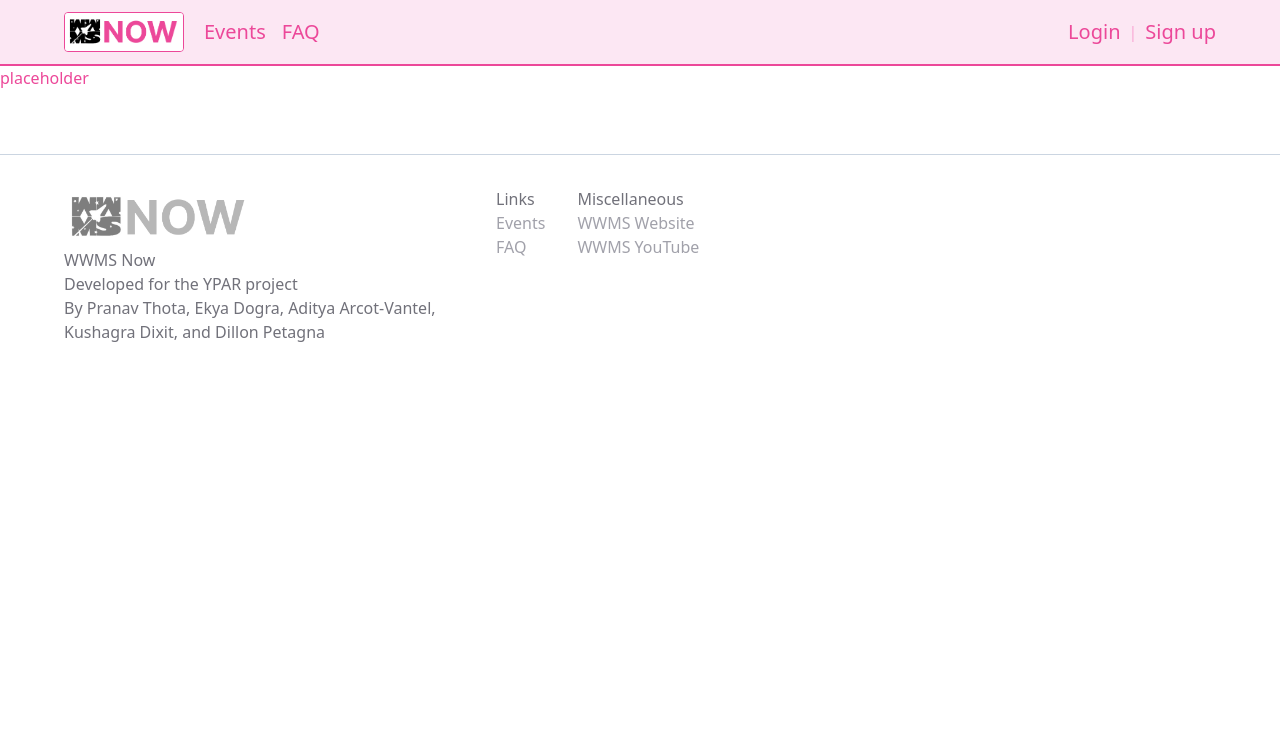
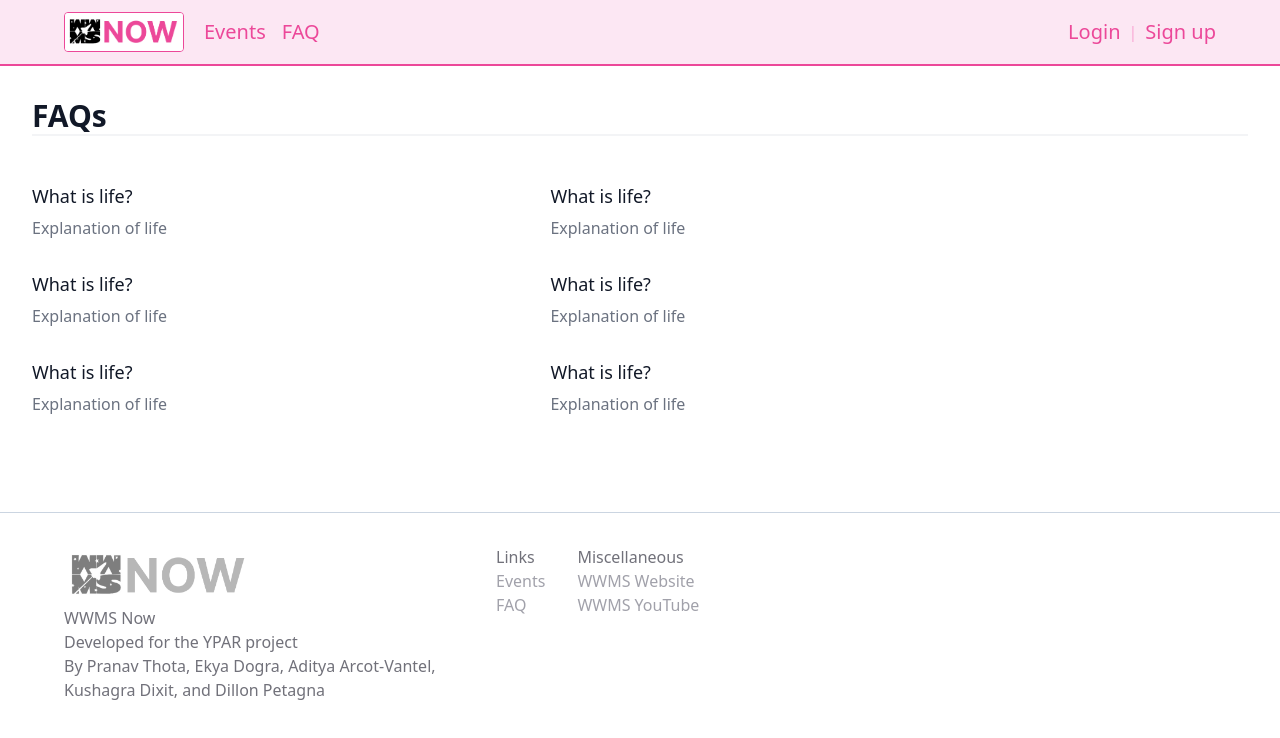
Before and after one commit to Aurore-Studios/ypar, a Next.js app: page /faq in a window 1280 px wide. Shown: the top 738 px of the page. Built offline with nearby package versions, Linux system fonts and the light colour scheme.

Commit message:
faq.js organized and made
Signed-off-by: awsame303 <72770606+awsame303@users.noreply.github.com>

```diff
--- a/components/Layout.js
+++ b/components/Layout.js
@@ -61,24 +61,39 @@ export default function Layout({ children, home }) {
         <meta name="twitter:card" content="summary_large_image" />
         <title>WWMS Now</title>
       </Head>
-        <div
-          className={`w-full sticky top-0 min-h-screen`}
+      <div className={`w-full sticky top-0 min-h-screen`}>
+        <div className="flex items-center hover:cursor-default w-full bg-pink-100 py-3 lg:px-16 md:px-8 px-4 border-b-2 border-pink-500">
+          <Link href="/">
+            <img
+              src="/logo.png"
+              alt="logo"
+              width="120"
+              className="mr-1 rounded border border-pink-500 hover:scale-[1.05] transition hover:cursor-pointer hover:shadow-lg hover:shadow-pink-200 select-none"
+            />
+          </Link>
+          {Object.keys(links).map((x) => {
+            return (
+              <Link
+                href={links[x]}
+                key={x}
+                className="font-medium ml-4 text-xl text-pink-500 hover:text-pink-700 transition"
               >
-            <div className='flex items-center hover:cursor-default w-full bg-pink-100 py-3 lg:px-16 md:px-8 px-4 border-b-2 border-pink-500'>
-                <Link href='/'>
-                    <img src='/logo.png' alt="logo" width="120" className='mr-1 rounded border border-pink-500 hover:scale-[1.05] transition hover:cursor-pointer hover:shadow-lg hover:shadow-pink-200 select-none' />
-                </Link>
-                {Object.keys(links).map(x => {
-                    return <Link href={links[x]} key={x} className='font-medium ml-4 text-xl text-pink-500 hover:text-pink-700 transition'>
                 {x}
               </Link>
+            );
           })}
-                <div className='ml-auto flex items-center'>
-                    <Link href='/login' className='font-medium text-xl text-pink-500 hover:text-pink-700 transition'>
+          <div className="ml-auto flex items-center">
+            <Link
+              href="/login"
+              className="font-medium text-xl text-pink-500 hover:text-pink-700 transition"
+            >
               Login
             </Link>
-                    <span className='mx-2 text-pink-300'>|</span>
-                    <Link href='/signup' className='font-medium text-xl text-pink-500 hover:text-pink-700 transition'>
+            <span className="mx-2 text-pink-300">|</span>
+            <Link
+              href="/signup"
+              className="font-medium text-xl text-pink-500 hover:text-pink-700 transition"
+            >
               Sign up
             </Link>
           </div>
@@ -86,46 +101,48 @@ export default function Layout({ children, home }) {
 
         {children}
 
-            <div className='py-8 lg:px-16 md:px-8 px-4 w-full border-t border-slate-300 mt-16'>
-                <div className='flex flex-wrap'>
-                    <div className='font-medium'>
-                        <img src='/logo.png' className='saturate-0 opacity-50' width={190} />
-                        <p className='w-[400px] text-zinc-500'>
+        <div className="py-8 lg:px-16 md:px-8 px-4 w-full border-t border-slate-300 mt-16">
+          <div className="flex flex-wrap">
+            <div className="font-medium">
+              <img
+                src="/logo.png"
+                className="saturate-0 opacity-50"
+                width={190}
+              />
+              <p className="w-[400px] text-zinc-500">
                 WWMS Now
                 <br />
                 Developed for the YPAR project
                 <br />
-                            By Pranav Thota, Ekya Dogra, Aditya Arcot-Vantel, Kushagra Dixit, and Dillon Petagna
+                By Pranav Thota, Ekya Dogra, Aditya Arcot-Vantel, Kushagra
+                Dixit, and Dillon Petagna
               </p>
             </div>
-                    <div className='ml-8 flex flex-wrap'>
-                        <div className='text-zinc-400'>
-                            <p className='text-zinc-500 font-medium'>
-                                Links
-                            </p>
-                            {Object.keys(links).map(x => {
-                                return <Link href={links[x]}>
-                                    <p className='hover:underline'>
-                                        {x}
-                                    </p>
+            <div className="ml-8 flex flex-wrap">
+              <div className="text-zinc-400">
+                <p className="text-zinc-500 font-medium">Links</p>
+                {Object.keys(links).map((x) => {
+                  // eslint-disable-next-line react/jsx-key
+                  return (
+                    <Link href={links[x]}>
+                      <p className="hover:underline">{x}</p>
                     </Link>
+                  );
                 })}
               </div>
             </div>
-                    <div className='ml-8 flex flex-wrap'>
-                        <div className='text-zinc-400'>
-                            <p className='text-zinc-500 font-medium'>
-                                Miscellaneous
-                            </p>
-                            <Link href={'https://wwms.edison.k12.nj.us'}>
-                                <p className='hover:underline'>
-                                    WWMS Website
-                                </p>
+            <div className="ml-8 flex flex-wrap">
+              <div className="text-zinc-400">
+                <p className="text-zinc-500 font-medium">Miscellaneous</p>
+                <Link href={"https://wwms.edison.k12.nj.us"}>
+                  <p className="hover:underline">WWMS Website</p>
                 </Link>
-                            <Link href={'https://www.youtube.com/@woodrowwilsonmiddleschool5029'}>
-                                <p className='hover:underline'>
-                                    WWMS YouTube
-                                </p>
+                <Link
+                  href={
+                    "https://www.youtube.com/@woodrowwilsonmiddleschool5029"
+                  }
+                >
+                  <p className="hover:underline">WWMS YouTube</p>
                 </Link>
               </div>
             </div>
--- a/src/pages/faq.js
+++ b/src/pages/faq.js
@@ -1,14 +1,79 @@
-import Head from 'next/head'
-import Image from 'next/image'
-import Layout from '../../components/Layout'
-import Link from 'next/link'
+import Layout from "../../components/Layout";
 
 export default function FAQ() {
-    return (
-        <>
-            <Layout>
-                <p className={'text-pink-500'}> placeholder </p>
-            </Layout>
-        </>
-    )
+  return (
+    <>
+      {/* TODO replace placeholders with actual information */}
+
+      <Layout>
+        <div className="max-w-screen-xl p-8 mx-auto">
+          <h2 className="mb-12 text-3xl font-extrabold leading-9 text-gray-900 border-b-2 border-gray-100">
+            FAQs
+          </h2>
+          <ul className="flex flex-wrap items-start gap-8">
+            <li className="w-2/5">
+              <p className="text-lg font-medium leading-6 text-gray-900">
+                What is life?
+              </p>
+              <p className="mt-2"></p>
+              <p className="text-base leading-6 text-gray-500">
+                Explanation of life
+              </p>
+              <p />
+            </li>
+            <li className="w-2/5">
+              <p className="text-lg font-medium leading-6 text-gray-900">
+                What is life?
+              </p>
+              <p className="mt-2"></p>
+              <p className="text-base leading-6 text-gray-500">
+                Explanation of life
+              </p>
+              <p />
+            </li>
+            <li className="w-2/5">
+              <p className="text-lg font-medium leading-6 text-gray-900">
+                What is life?
+              </p>
+              <p className="mt-2"></p>
+              <p className="text-base leading-6 text-gray-500">
+                Explanation of life
+              </p>
+              <p />
+            </li>
+            <li className="w-2/5">
+              <p className="text-lg font-medium leading-6 text-gray-900">
+                What is life?
+              </p>
+              <p className="mt-2  "></p>
+              <p className="text-base leading-6 text-gray-500">
+                Explanation of life
+              </p>
+              <p />
+            </li>
+            <li className="w-2/5">
+              <p className="text-lg font-medium leading-6 text-gray-900">
+                What is life?
+              </p>
+              <p className="mt-2"></p>
+              <p className="text-base leading-6 text-gray-500">
+                Explanation of life
+              </p>
+              <p />
+            </li>
+            <li className="w-2/5">
+              <p className="text-lg font-medium leading-6 text-gray-900">
+                What is life?
+              </p>
+              <p className="mt-2"></p>
+              <p className="text-base leading-6 text-gray-500">
+                Explanation of life
+              </p>
+              <p />
+            </li>
+          </ul>
+        </div>
+      </Layout>
+    </>
+  );
 }
```
Also changed, not shown: src/styles/globals.css (line endings or trailing spaces). Lines whose indentation alone changed are shown as unchanged.
